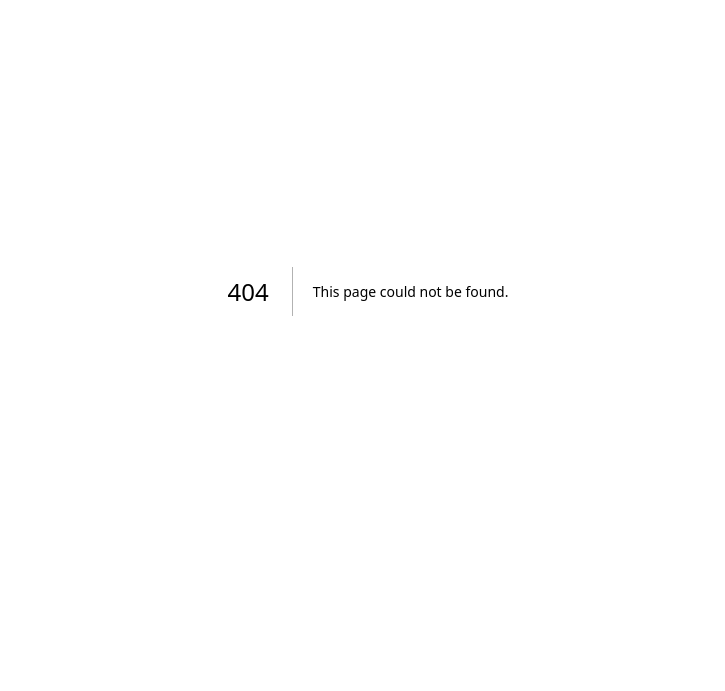
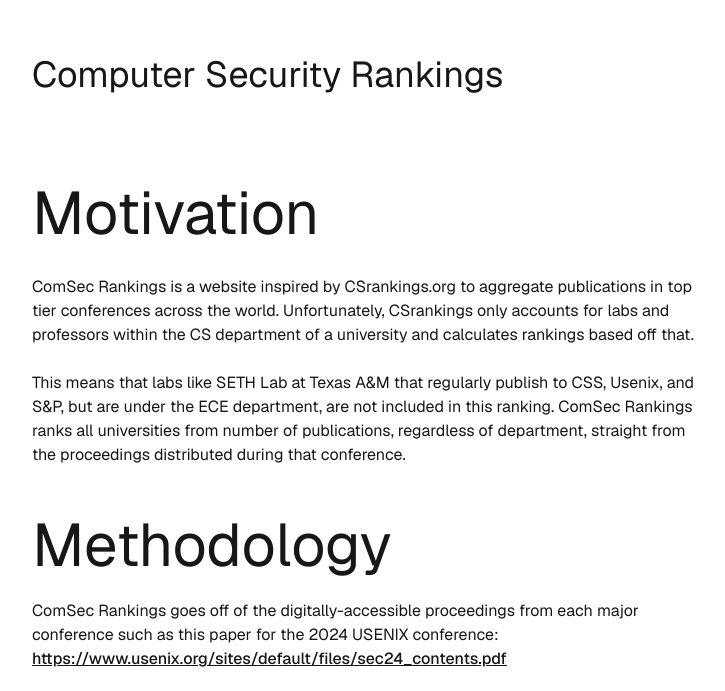
Before and after one commit to jkohhokj/comsec-rankings, a Next.js app in the folder frontend/: page /about in a window 1280 px wide. Before the commit this address had no page. Shown: the part 109-800 px from the top of the page, without its empty margins (272-997 px from the left). Built offline with nearby package versions, Linux system fonts and the light colour scheme.

Commit message:
feat: about section add details about comsec rankings add link to about section on main page

```diff
--- /dev/null
+++ b/frontend/app/about/page.tsx
@@ -0,0 +1,113 @@
+import { Rss, Code, User } from "lucide-react";
+
+export default function Home() {
+  return (
+    <div className="grid grid-rows-[20px_1fr_20px] items-center justify-items-center min-h-screen p-8 pb-20 gap-16 sm:p-20 font-[family-name:var(--font-geist-sans)]">
+      <main className="flex flex-col gap-[32px] row-start-2 items-center sm:items-start">
+        <div className="text-4xl">Computer Security Rankings</div>
+
+        <br />
+        <div className="text-6xl">Motivation</div>
+
+        <div className="w-2xl">
+          ComSec Rankings is a website inspired by CSrankings.org to aggregate
+          publications in top tier conferences across the world. Unfortunately,
+          CSrankings only accounts for labs and professors within the CS
+          department of a university and calculates rankings based off that.
+          <br />
+          <br />
+          This means that labs like SETH Lab at Texas A&M that regularly publish
+          to CSS, Usenix, and S&P, but are under the ECE department, are not
+          included in this ranking. ComSec Rankings ranks all universities from
+          number of publications, regardless of department, straight from the
+          proceedings distributed during that conference.
+          <br />
+          <br />
+          <br />
+          <div className="text-6xl">Methodology</div>
+          <br />
+          ComSec Rankings goes off of the digitally-accessible proceedings from
+          each major conference such as this paper for the 2024 USENIX
+          conference:
+          <br />
+          <a
+            className="font-medium font-blue-200/75 underline hover:no-underline"
+            href="https://www.usenix.org/sites/default/files/sec24_contents.pdf"
+          >
+            {" "}
+            https://www.usenix.org/sites/default/files/sec24_contents.pdf{" "}
+          </a>
+          <br />
+          <br />
+          Each publication can only be counted once for a university regardless
+          of how many authors are attributed to that university. If an author
+          belongs to multiple universities then each university will recieve
+          credit for that publication.
+          <br />
+          <br />
+          Please note that each conference has their own timeline of how dated
+          the proceedings appear which may affect the metrics displayed on the
+          charts. The earliest that I have found for each conference is listed
+          below:
+          <br />
+          <br />
+          CCS: 1993
+          <br />
+          IEEE S&P: 2016
+          <br />
+          USENIX: 2015
+          <br />
+          <br />
+          Another note for CCS is that posters listed on the proceedings are not
+          counted, only papers.
+          <br />
+          <br />
+          To find the full details of the web scraping, data processing, and
+          backend API check out the source code on GitHub.
+          <br />
+          <br />
+          <br />
+          <div className="text-6xl">Meta Info</div>
+          <br />
+          ComSec Rankings uses Next.js and TailwindCSS on the frontend with
+          Python as data collection and backend APIs. This website is hosted on
+          a Hetzner VPS because Vercel could not handle the Python backend.
+          <br />
+          <br />
+          Feel free to reach out to me at jkohhokj[at]gmail[dot]com if you have
+          any comments, concerns, or questions. Alternatively, you can always
+          create a pull request on this website&apos;s GitHub page.
+        </div>
+      </main>
+      <footer className="row-start-3 flex gap-6 flex-wrap items-center justify-center">
+        <a
+          className="flex items-center gap-2 hover:underline hover:underline-offset-4"
+          href={"https://www.jkoh.dev"}
+          target="_blank"
+          rel="noopener noreferrer"
+        >
+          <User color="white" size={36} />
+          About Me
+        </a>
+        <a
+          className="flex items-center gap-2 hover:underline hover:underline-offset-4"
+          href={"https://github.com/jkohhokj/comsec-rankings"}
+          target="_blank"
+          rel="noopener noreferrer"
+        >
+          <Code color="white" size={36} />
+          Source Code
+        </a>
+        <a
+          className="flex items-center gap-2 hover:underline hover:underline-offset-4"
+          href={"https://blog.jkoh.dev/"}
+          target="_blank"
+          rel="noopener noreferrer"
+        >
+          <Rss color="white" size={36} />
+          Blog
+        </a>
+      </footer>
+    </div>
+  );
+}
--- a/frontend/app/methodology/page.tsx
+++ /dev/null
@@ -1,50 +0,0 @@
-import { Rss, Code, User } from "lucide-react";
-
-export default function Home() {
-  return (
-    <div className="grid grid-rows-[20px_1fr_20px] items-center justify-items-center min-h-screen p-8 pb-20 gap-16 sm:p-20 font-[family-name:var(--font-geist-sans)]">
-      <main className="flex flex-col gap-[32px] row-start-2 items-center sm:items-start">
-        <div className="text-5xl">Computer Security Rankings Methodolgy</div>
-        <div className="w-2xl">
-          ComSec Rankings is a website inspired by CSrankings.org to aggregate
-          publications in top tier conferences across the world. Unfortunately,
-          CSrankings only accounts for labs and professors within the CS
-          department of a university so labs like SETH Lab at Texas A&M that
-          regularly publish to CSS, Usenix, and S&P, but are under the ECE
-          department, are not included in this list. ComSec Rankings ranks all
-          universities from number of publications, regardless of department
-          together.
-        </div>
-      </main>
-      <footer className="row-start-3 flex gap-6 flex-wrap items-center justify-center">
-        <a
-          className="flex items-center gap-2 hover:underline hover:underline-offset-4"
-          href={"https://www.jkoh.dev"}
-          target="_blank"
-          rel="noopener noreferrer"
-        >
-          <User color="white" size={36} />
-          About Me
-        </a>
-        <a
-          className="flex items-center gap-2 hover:underline hover:underline-offset-4"
-          href={"https://github.com/jkohhokj/comsec-rankings"}
-          target="_blank"
-          rel="noopener noreferrer"
-        >
-          <Code color="white" size={36} />
-          Source Code
-        </a>
-        <a
-          className="flex items-center gap-2 hover:underline hover:underline-offset-4"
-          href={"https://blog.jkoh.dev/"}
-          target="_blank"
-          rel="noopener noreferrer"
-        >
-          <Rss color="white" size={36} />
-          Blog
-        </a>
-      </footer>
-    </div>
-  );
-}
--- a/frontend/app/page.tsx
+++ b/frontend/app/page.tsx
@@ -8,14 +8,15 @@ export default function Home() {
       <main className="flex flex-col gap-[32px] row-start-2 items-center sm:items-start">
         <div className="text-5xl">Computer Security Rankings</div>
         <div className="w-2xl">
-          ComSec Rankings is a website inspired by CSrankings.org to aggregate
-          publications in top tier conferences across the world. Unfortunately,
-          CSrankings only accounts for labs and professors within the CS
-          department of a university so labs like SETH Lab at Texas A&M that
-          regularly publish to CSS, Usenix, and S&P, but are under the ECE
-          department, are not included in this list. ComSec Rankings ranks all
-          universities from number of publications, regardless of department
-          together.
+          To learn more about the motivation, methodology, and meta-information in creating this
+          website, check out the {" "}
+          <a
+            className="font-medium font-blue-200/75 underline hover:no-underline"
+            href="/about"
+          >
+            about section
+          </a>
+          .
         </div>
 
         <InstitutionFrequencyChart
```
